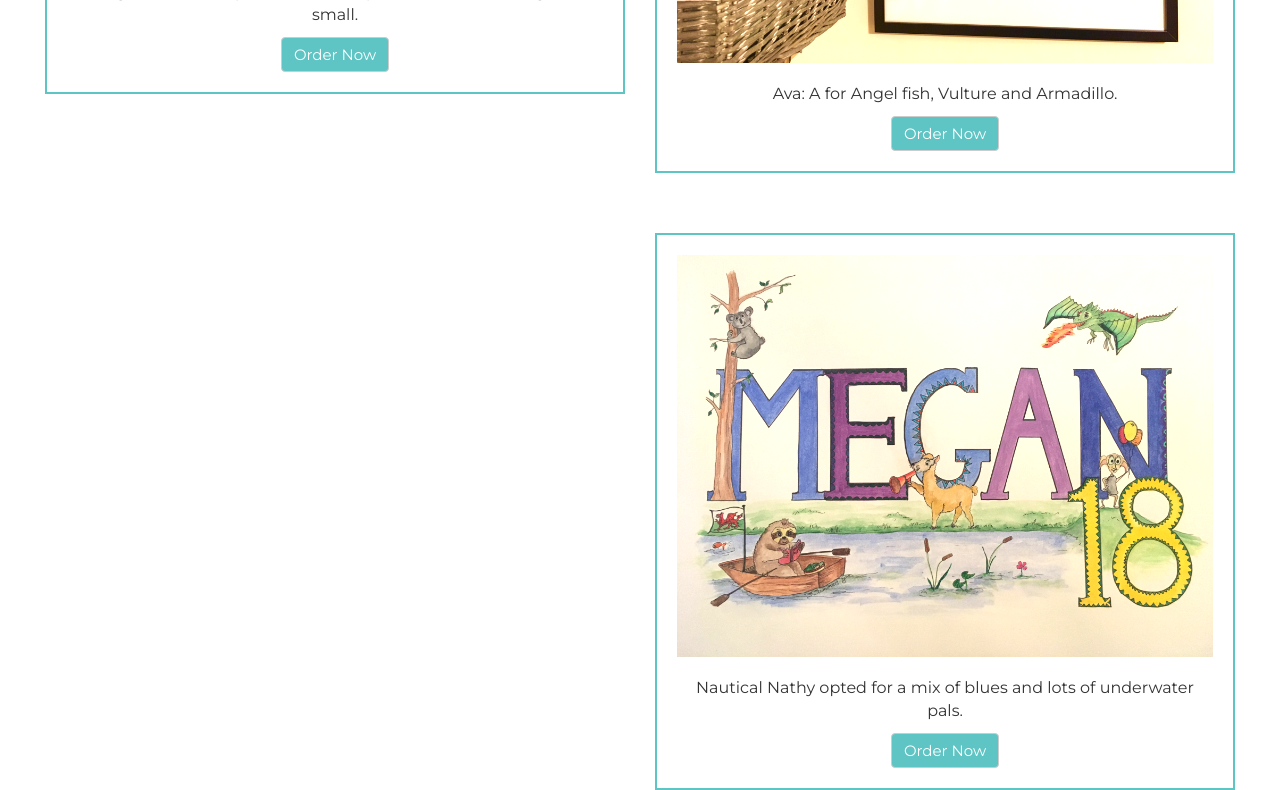
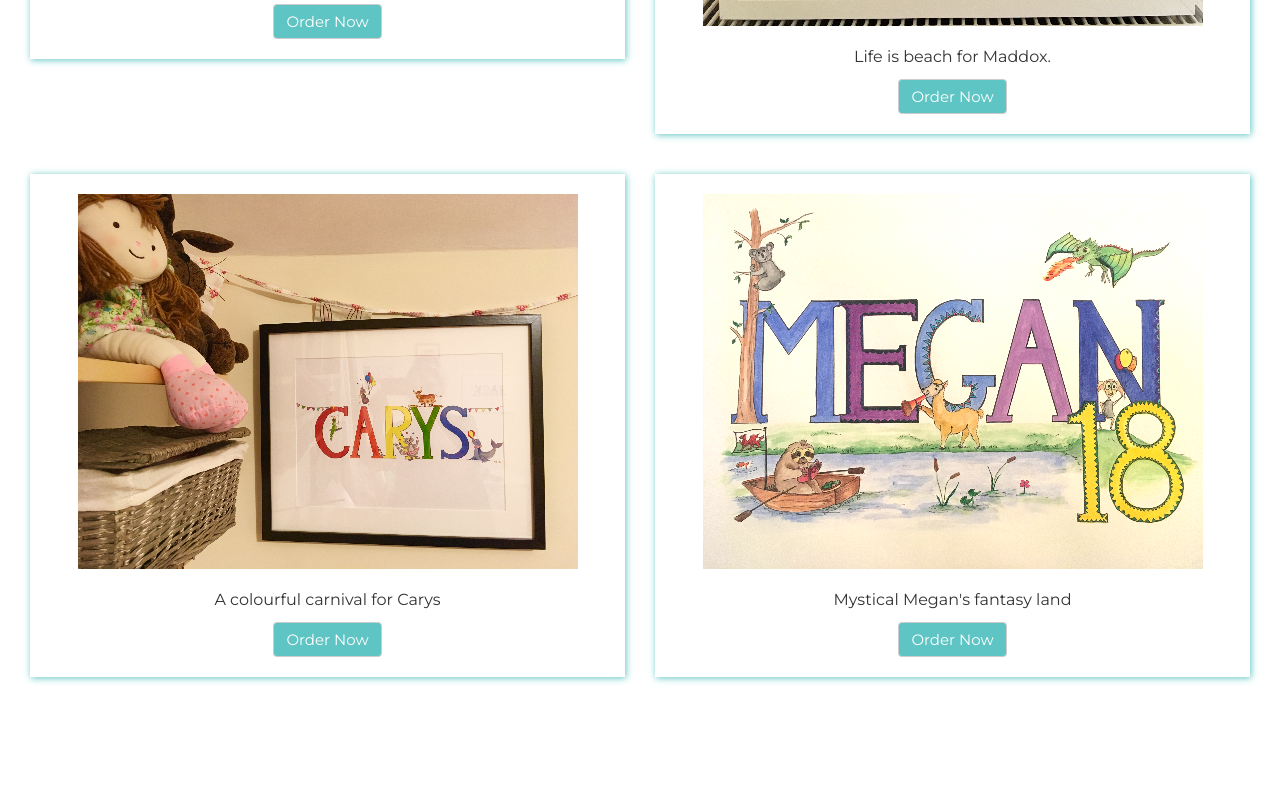
Before and after one commit to wolfenchic/zoodles, a Django app: page /art/name/ in a window 1280 px wide. Shown: the part 1777-2567 px from the top of the page. After the commit the page ends 2460 px from the top, so only its background shows below. Run offline with Django 3.2, Linux system fonts and the light colour scheme; some libraries are stand-ins or nearby versions.

```diff
--- a/art/templates/art/name.html
+++ b/art/templates/art/name.html
@@ -5,7 +5,7 @@
             <div class="col-sm-8 col-lg-8 col-xs-12 col-sm-offset-2 col-lg-offset-2 nameIntro text-center">
                 <p>
                 <h1>Name Portraits</h1>
-                  Here is just some of our previous name portraits. You can pick and choose what you would like to add to your name portrait. Your imagination is the only limit!
+                  Here are just some of our previous name portraits. You can pick and choose what you would like to add to your name portrait. Your imagination is the only limit!
                   <h4>Prices</h4>
                   £28 for 3-5 letters
                   <br>
@@ -48,6 +48,7 @@
                     </div>
                 </div>
 
+        <div class="row">
          <div class="col-lg-6 col-sm-6 col-xs-12">
             <div class="card nameCard text-center">
                    <img class="nameArt Abigail img-responsive" src="{% static 'home/images/name9.jpeg' %}"/>
@@ -55,22 +56,37 @@
                     <a href="#" class="btn btn-default orderName" onclick="#">Order Now</a>
                     </div>
                       <br>
+                      </div>
+
+            <div class="col-lg-6 col-sm-6 col-xs-12">
+            <div class="card nameCard text-center">
+                   <img class="nameArt img-responsive" src="{% static 'home/images/maddox.jpeg' %}"/>
+                    <p class="aboutParagraph">Life is beach for Maddox.</p>
+                    <a href="#" class="btn btn-default orderName" onclick="#">Order Now</a>
+                    </div>
+                      <br>
                     </div>
 
+            </div>
 
+
+        <div class="row">
          <div class="col-lg-6 col-sm-6 col-xs-12">
                <div class="card nameCard text-center">
-              <img class="nameArt Ava img-responsive" src="{% static 'home/images/name8.jpeg' %}"/>
-              <p class="aboutParagraph">Ava: A for Angel fish, Vulture and Armadillo. </p>
+              <img class="nameArt img-responsive" src="{% static 'home/images/name8.jpeg' %}"/>
+              <p class="aboutParagraph">A colourful carnival for Carys</p>
                     <a href="#" class="btn btn-default orderName" onclick="#">Order Now</a>
                     </div>
                     <br>
-                    <br>
-                 <div class="card nameCard text-center">
+                   </div>
+
+                 <div class="col-lg-6 col-sm-6 col-xs-12">
+                <div class="card nameCard text-center">
               <img class="nameArt Nathan img-responsive" src="{% static 'home/images/name4.jpeg' %}"/>
-              <p class="aboutParagraph">Nautical Nathy opted for a mix of blues and lots of underwater pals.</p>
+              <p class="aboutParagraph">Mystical Megan's fantasy land </p>
                     <a href="#" class="btn btn-default orderName" onclick="#">Order Now</a>
                     </div>
+                    <br>
                     </div>
 
                     </div>
--- a/home/static/home/style.css
+++ b/home/static/home/style.css
@@ -79,7 +79,7 @@ margin-top: 0px;
     background-color: white;
     padding: 20px 10px 20px 10px;
     padding-bottom: 40px;
-    box-shadow: 0 0 0 0 rgba(0, 0, 0, 0.20), 0 0px 5px 0 rgba(0, 0, 0, 0.20);
+    -webkit-box-shadow: 1px 1px 7px 0px rgba(94,197,196,1);
     margin: auto;
     text-align: center;
     font-size: 2rem;
@@ -91,20 +91,21 @@ margin-top: 0px;
 }
 
 #text-carousel{
-    /*background-color: white;*/
     margin-top: 100px;
+    /*background-color: #D3D3D3;*/
+    background: rgba(255,255,255,0.8);
 
 }
 
 .carousel1 {
-    background-color: white;
-    opacity: 0.6;
+    opacity: 0.8;
     font-family: 'Indie Flower', cursive;
     font-size: 3rem;
     color: #5EC5C4;
     text-align: center;
     padding-top: 20px;
     padding-bottom: 20px;
+    opacity: 1.0;
 }
 
 .carousel2 {
@@ -135,7 +136,8 @@ margin-top: 0px;
 }
 .nameCard {
     margin-top: 20px;
-    border: 2px solid #5EC5C4;
+    /*border: 2px solid #5EC5C4;*/
+    -webkit-box-shadow: 1px 1px 7px 0px rgba(94,197,196,1);
     padding: 20px 20px 20px 20px;
 }
 
@@ -145,20 +147,7 @@ margin-top: 0px;
    margin: auto;
 }
 
-/*.labelRow {*/
-/*   position: absolute; */
-/*   top: 80%;*/
-/*   margin-left: 5px;*/
-/*}*/
-/*.label-default {*/
-/*   font-size: 1.5rem;*/
-/*    background-color: #5EC5C4;*/
-/*    color: white;*/
-/*   text-align: left;*/
-/*    opacity: 0.6;*/
-/*    padding: 10px 20px 10px 20px;*/
-/*    font-size: 2rem;*/
-/*}*/
+
 
 @media only screen and (max-width: 500px) {
     .landingText {
--- a/home/templates/base.html
+++ b/home/templates/base.html
@@ -39,7 +39,7 @@
                 </div>
                 <div id="navbar" class="nav navbar-nav navbar-right collapse navbar-collapse">
                     <ul class="nav navbar-nav navbar-right">
-                        <li><a href="{% url 'name' %}">Name</a></li>
+                        <li><a href="{% url 'name' %}">Name Portraits</a></li>
                         <li><a href="#">Dictionary Prints</a></li>
                         <li><a href="{% url 'about' %}">About</a></li>
                         <li><a href="#">Contact</a></li>
--- a/home/templates/home.html
+++ b/home/templates/home.html
@@ -27,7 +27,7 @@
 
                     <h3 class="cardTitle">Name Portraits</h3>
                     <p class="cardPostPublish">Make their name a masterpiece with their choice of theme and colours.</p>
-                    <a href="#" class="btn btn-default viewProduct" onclick="#">View</a>
+                    <a href="{% url 'name' %}" class="btn btn-default viewProduct" onclick="{% url 'name' %}">View</a>
                     </div>
                     <br>
                     </div>
@@ -49,7 +49,7 @@
 
     <div id="text-carousel" class="carousel slide" data-ride="carousel">
     <!-- Wrapper for slides -->
-    <div class="row">
+    <div class="row carouselRow">
         <div class="col-xs-offset-3 col-xs-6">
             <div class="carousel-inner">
                 <div class="item active">
```
Also changed, not shown: home/static/home/images/maddox.jpeg (added), home/static/home/images/name10.jpeg (deleted), home/static/home/images/name4.jpeg, home/static/home/images/name8.jpeg, 1 other file.
